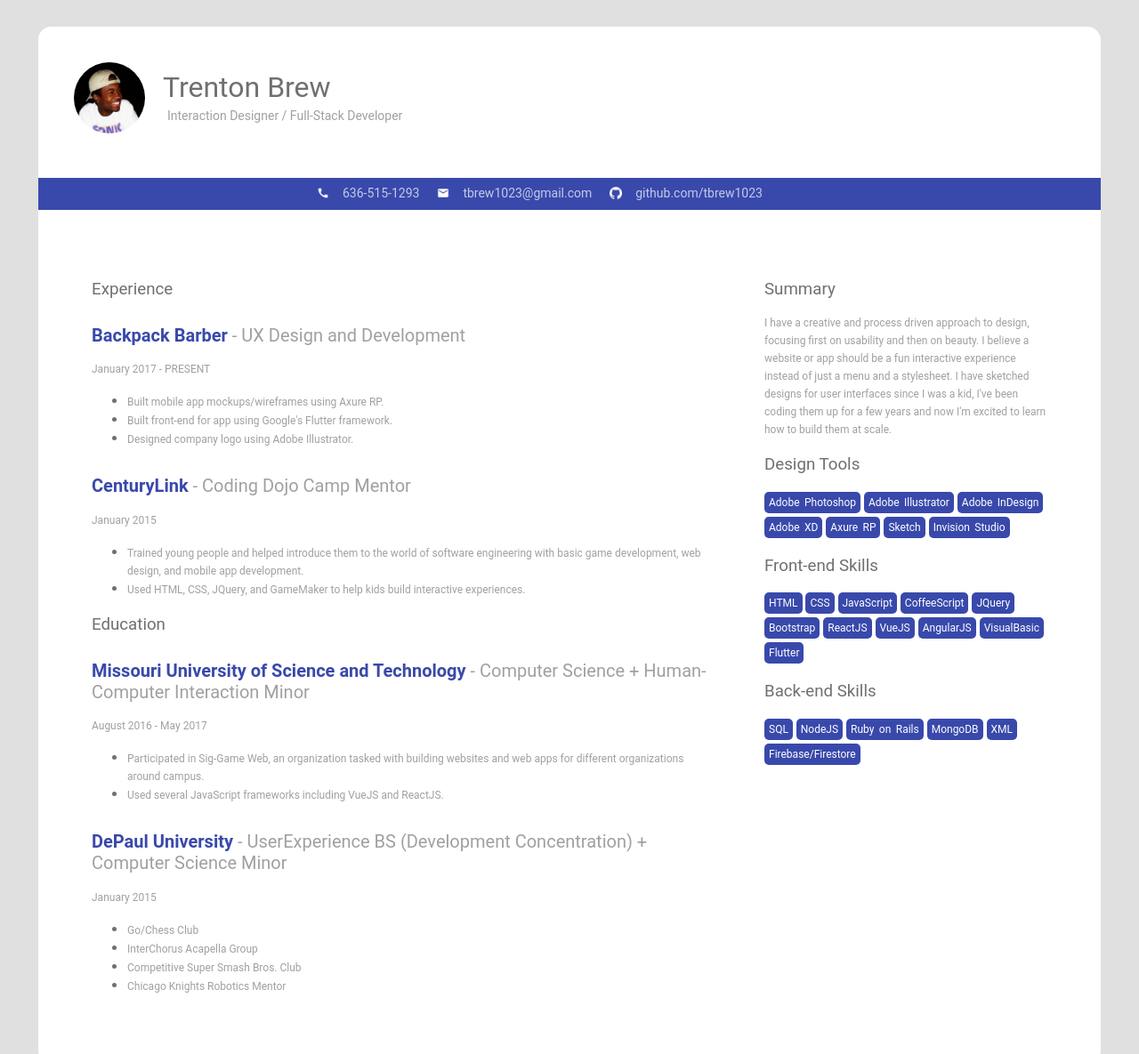
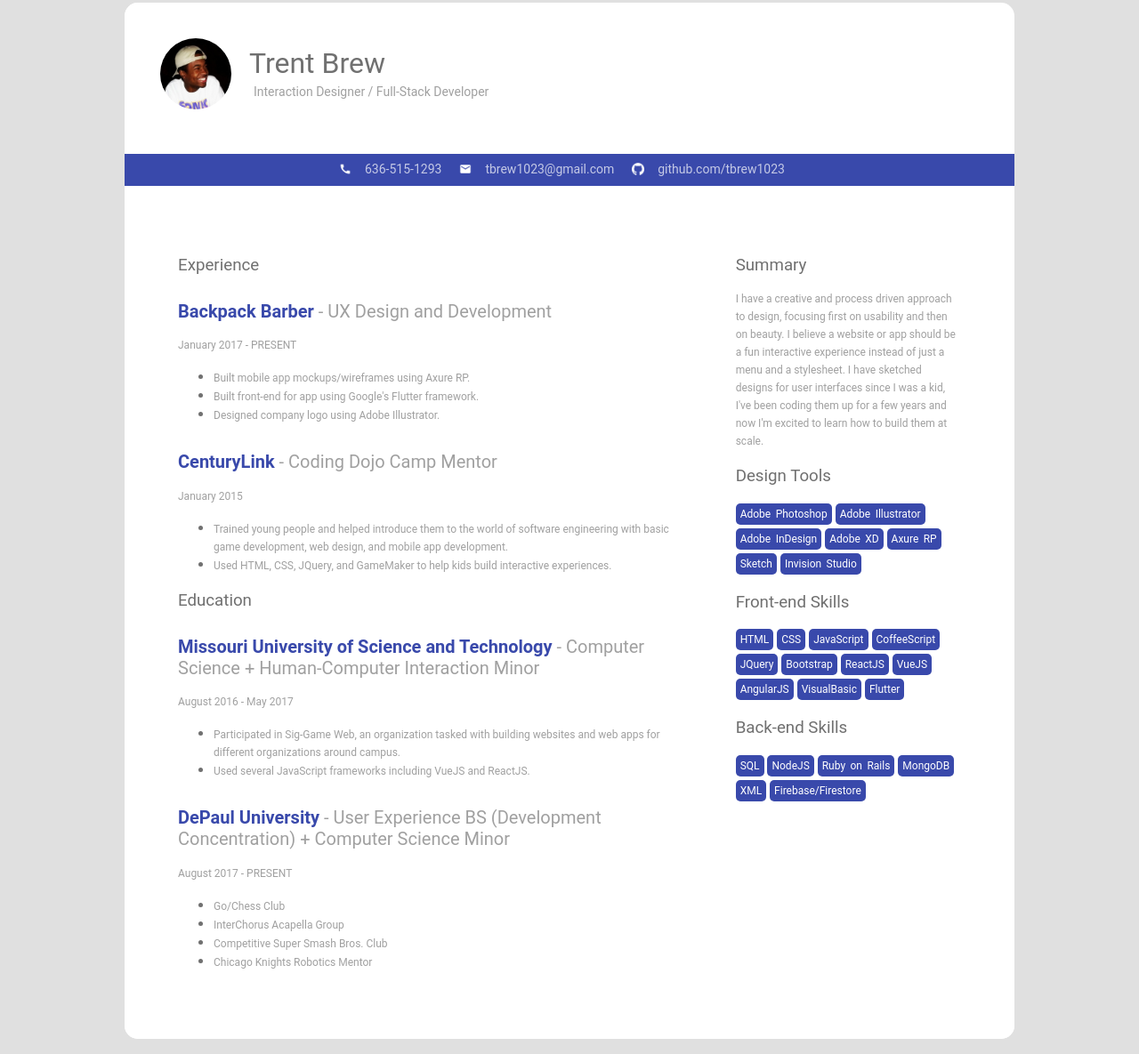
Before and after one commit to trentbrew/old-resume, a plain HTML site: page index.html in a window 1280 px wide. Shown: the part 5-1190 px from the top of the page at 89% size. Drawn offline with Linux system fonts and the light colour scheme.

Commit message:
adjusted margins and aet maximum width

```diff
--- a/index.html
+++ b/index.html
@@ -10,7 +10,7 @@
       <div class="res-head">
         <div class="circle-image"></div>
         <div class="head-text">
-          <h1>Trenton Brew</h1>
+          <h1>Trent Brew</h1>
           <p>Interaction Designer / Full-Stack Developer</p>
         </div>
       </div>
@@ -44,8 +44,8 @@
             <li><p>Participated in Sig-Game Web, an organization tasked with building websites and web apps for different organizations around campus.</p></li>
             <li><p>Used several JavaScript frameworks including VueJS and ReactJS.</p></li>
           </ul>
-          <h2>DePaul University<span> - UserExperience BS (Development Concentration) + Computer Science Minor</span></h2>
-          <p>January 2015</p>
+          <h2>DePaul University<span> - User Experience BS (Development Concentration) + Computer Science Minor</span></h2>
+          <p>August 2017 - PRESENT</p>
           <ul>
             <li><p>Go/Chess Club</p></li>
             <li><p>InterChorus Acapella Group</p></li>
--- a/styles/styles.scss
+++ b/styles/styles.scss
@@ -14,8 +14,9 @@ body {
 
 .page-container {
   background-color: #fff;
-  margin: 35px;
+  margin: 5px auto 5px auto;
   border-radius: 15px;
+  max-width: 1000px;
 }
 
 .res-head {
@@ -61,7 +62,7 @@ body {
 
   .res-contact {
     //background-color: black;
-    width: 600px;
+    width: 550px;
     margin-left: auto;
     margin-right: auto;
     line-height: 14px;
```
Also changed, not shown: styles/compiled-styles.css, 1 other file.
